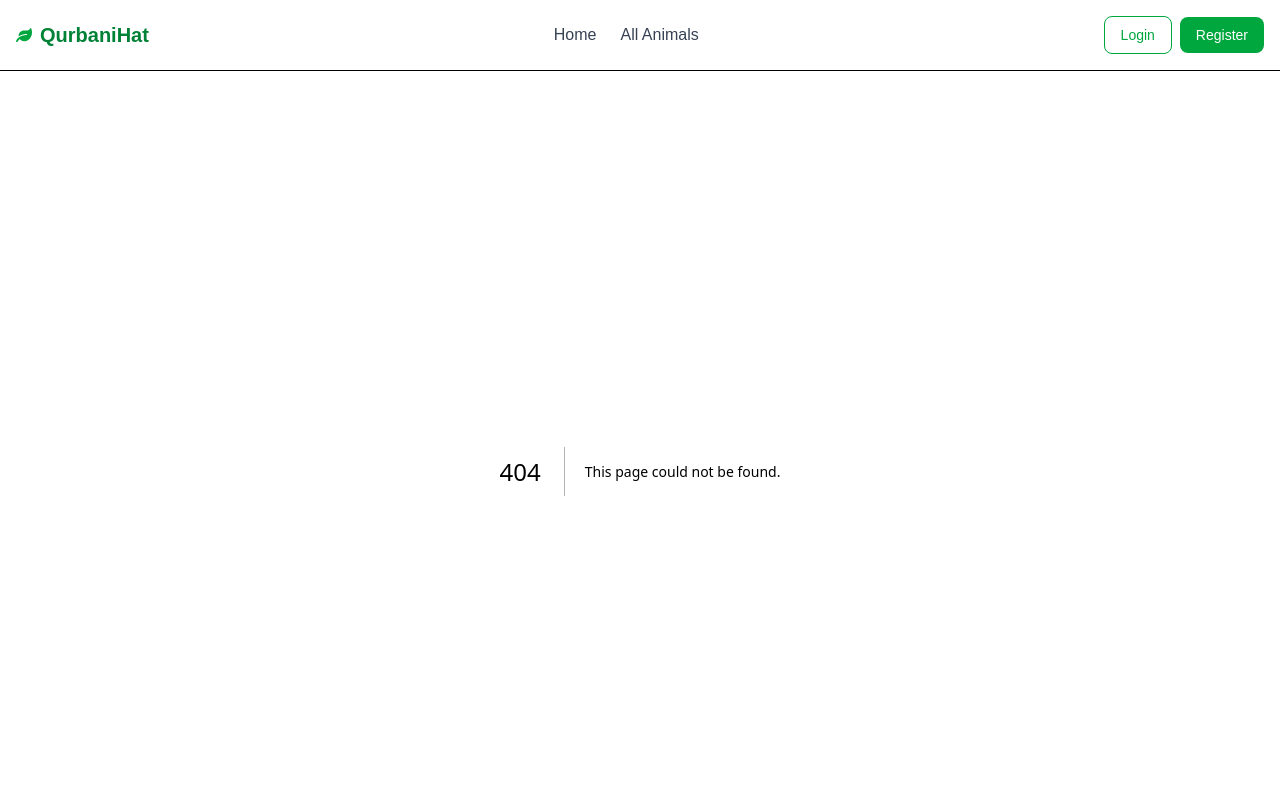
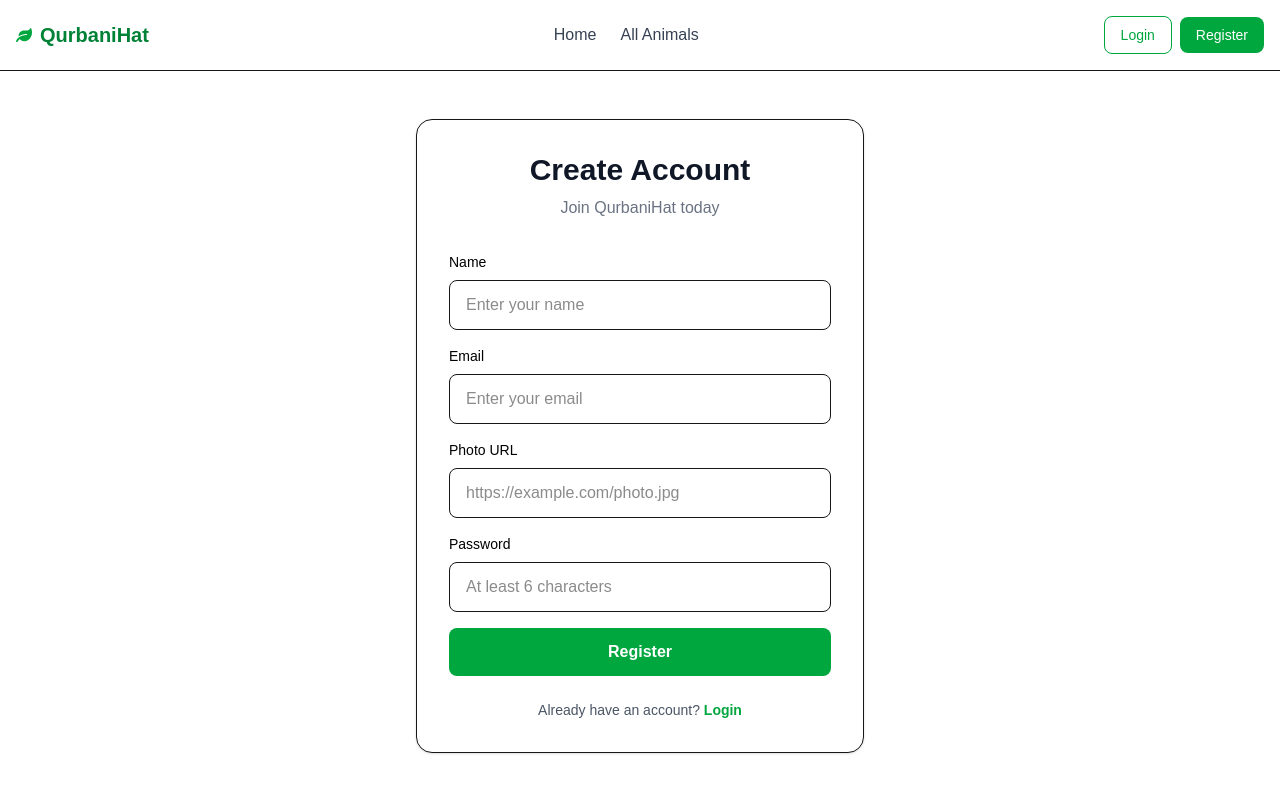
Before and after one commit to arafat-hossen-sabbir/qurbanireid, a Next.js app: page /register in a window 1280 px wide. Before the commit this address had no page. Shown: the top 800 px of the page. Built offline with nearby package versions, Linux system fonts and the light colour scheme; no server answers.

Commit message:
implemented authentication system, login page and registation page.

```diff
--- /dev/null
+++ b/src/app/firebase/firebase.config.js
@@ -0,0 +1,17 @@
+import { initializeApp } from "firebase/app";
+import { getAuth } from "firebase/auth";
+
+const firebaseConfig = {
+  apiKey: process.env.NEXT_PUBLIC_FIREBASE_API_KEY,
+  authDomain: process.env.NEXT_PUBLIC_FIREBASE_AUTH_DOMAIN,
+  projectId: process.env.NEXT_PUBLIC_FIREBASE_PROJECT_ID,
+  storageBucket: process.env.NEXT_PUBLIC_FIREBASE_STORAGE_BUCKET,
+  messagingSenderId: process.env.NEXT_PUBLIC_FIREBASE_MESSAGING_SENDER_ID,
+  appId: process.env.NEXT_PUBLIC_FIREBASE_APP_ID,
+};
+
+const app = initializeApp(firebaseConfig);
+
+export const auth = getAuth(app);
+
+export default app;
--- /dev/null
+++ b/src/app/login/page.js
@@ -0,0 +1,124 @@
+"use client";
+
+import Link from "next/link";
+import { useState } from "react";
+import {
+  GoogleAuthProvider,
+  signInWithEmailAndPassword,
+  signInWithPopup,
+} from "firebase/auth";
+import { auth } from "../firebase/firebase.config";
+
+const LoginPage = () => {
+  const [email, setEmail] = useState("");
+  const [password, setPassword] = useState("");
+
+  const [error, setError] = useState("");
+
+  const handleLogin = async (e) => {
+    e.preventDefault();
+
+    setError("");
+
+    try {
+      await signInWithEmailAndPassword(auth, email, password);
+
+      window.location.href = "/";
+    } catch (error) {
+      setError(error.message);
+    }
+  };
+
+  const handleGoogleLogin = async () => {
+    setError("");
+
+    try {
+      const provider = new GoogleAuthProvider();
+
+      await signInWithPopup(auth, provider);
+
+      window.location.href = "/";
+    } catch (error) {
+      setError(error.message);
+    }
+  };
+
+  return (
+    <main className="flex min-h-[70vh] items-center justify-center px-4 py-12">
+      <div className="w-full max-w-md rounded-2xl border bg-white p-6 shadow-sm md:p-8">
+        <div className="text-center">
+          <h1 className="text-3xl font-bold text-gray-900">Welcome Back</h1>
+
+          <p className="mt-2 text-gray-500">Login to your QurbaniHat account</p>
+        </div>
+
+        <form onSubmit={handleLogin} className="mt-8 space-y-4">
+          <div>
+            <label className="mb-2 block text-sm font-medium text-black">Email</label>
+
+            <input
+              type="email"
+              value={email}
+              onChange={(e) => setEmail(e.target.value)}
+              placeholder="Enter your email"
+              required
+              className="w-full rounded-lg border px-4 py-3 outline-none focus:border-green-600"
+            />
+          </div>
+
+          <div>
+            <label className="mb-2 block text-sm font-medium text-black">Password</label>
+
+            <input
+              type="password"
+              value={password}
+              onChange={(e) => setPassword(e.target.value)}
+              placeholder="Enter your password"
+              required
+              className="w-full rounded-lg border px-4 py-3 outline-none focus:border-green-600"
+            />
+          </div>
+
+          {error && (
+            <p className="rounded-lg bg-red-50 p-3 text-sm text-red-600">
+              {error}
+            </p>
+          )}
+
+          <button
+            type="submit"
+            className="w-full rounded-lg bg-green-600 px-4 py-3 font-semibold text-white transition hover:bg-green-700"
+          >
+            Login
+          </button>
+        </form>
+
+        <div className="my-6 flex items-center gap-3">
+          <div className="h-px flex-1 bg-gray-200" />
+          <span className="text-sm text-gray-400">OR</span>
+          <div className="h-px flex-1 bg-gray-200" />
+        </div>
+
+        <button
+          type="button"
+          onClick={handleGoogleLogin}
+          className="w-full rounded-lg border px-4 py-3 font-semibold text-gray-700 transition hover:bg-gray-50"
+        >
+          Continue with Google
+        </button>
+
+        <p className="mt-6 text-center text-sm text-gray-600">
+          Don&apos;t have an account?{" "}
+          <Link
+            href="/register"
+            className="font-semibold text-green-600 hover:underline"
+          >
+            Register
+          </Link>
+        </p>
+      </div>
+    </main>
+  );
+};
+
+export default LoginPage;
--- a/src/app/page.js
+++ b/src/app/page.js
@@ -11,7 +11,6 @@ const Home = () => {
       {/* Hero Section */}
       <section className="bg-green-50">
         <div className="mx-auto grid max-w-7xl items-center gap-10 px-4 py-16 md:grid-cols-2 md:py-24">
-
           <div>
             <span className="inline-block rounded-full bg-green-100 px-4 py-2 text-sm font-semibold text-green-700">
               Trusted Livestock Marketplace
@@ -19,14 +18,12 @@ const Home = () => {
 
             <h1 className="mt-5 text-4xl font-extrabold leading-tight text-gray-900 md:text-6xl">
               Find the Perfect
-              <span className="block text-green-700">
-                Qurbani Animal
-              </span>
+              <span className="block text-green-700">Qurbani Animal</span>
             </h1>
 
             <p className="mt-5 max-w-xl text-lg leading-8 text-gray-600">
-              Explore healthy and trusted livestock from different locations
-              and choose the right animal for your Qurbani.
+              Explore healthy and trusted livestock from different locations and
+              choose the right animal for your Qurbani.
             </p>
 
             <div className="mt-8 flex flex-wrap gap-4">
@@ -56,30 +53,21 @@ const Home = () => {
             />
 
             <div className="absolute bottom-5 left-5 rounded-xl bg-white/95 px-5 py-3 shadow-lg">
-              <p className="text-sm text-gray-500">
-                Featured Animal
-              </p>
+              <p className="text-sm text-gray-500">Featured Animal</p>
 
-              <p className="font-bold text-gray-800">
-                {animals[0].name}
-              </p>
+              <p className="font-bold text-gray-800">{animals[0].name}</p>
             </div>
           </div>
         </div>
       </section>
 
       {/* Featured Animals */}
-      <section
-        id="featured"
-        className="mx-auto max-w-7xl px-4 py-16"
-      >
+      <section id="featured" className="mx-auto max-w-7xl px-4 py-16">
         <div className="mb-10 flex flex-col justify-between gap-4 sm:flex-row sm:items-end">
           <div>
-            <p className="font-semibold text-green-600">
-              OUR COLLECTION
-            </p>
+            <p className="font-semibold text-green-600">OUR COLLECTION</p>
 
-            <h2 className="mt-2 text-3xl font-bold text-gray-900">
+            <h2 className="mt-2 text-3xl font-bold text-gray-200">
               Featured Animals
             </h2>
 
@@ -107,26 +95,22 @@ const Home = () => {
       <section className="bg-gray-50">
         <div className="mx-auto max-w-7xl px-4 py-16">
           <div className="mx-auto mb-10 max-w-2xl text-center">
-            <p className="font-semibold text-green-600">
-              QURBANI GUIDE
-            </p>
+            <p className="font-semibold text-green-600">QURBANI GUIDE</p>
 
             <h2 className="mt-2 text-3xl font-bold text-gray-900">
               Qurbani Tips
             </h2>
 
             <p className="mt-3 text-gray-600">
-              A few simple things to remember when choosing your Qurbani
-              animal.
+              A few simple things to remember when choosing your Qurbani animal.
             </p>
           </div>
 
           <div className="grid gap-6 md:grid-cols-3">
-
             <div className="rounded-2xl bg-white p-6 shadow-sm">
               <div className="text-4xl">🐄</div>
 
-              <h3 className="mt-4 text-xl font-bold">
+              <h3 className="mt-4 text-xl font-bold text-black">
                 Check Animal Health
               </h3>
 
@@ -139,7 +123,7 @@ const Home = () => {
             <div className="rounded-2xl bg-white p-6 shadow-sm">
               <div className="text-4xl">⚖️</div>
 
-              <h3 className="mt-4 text-xl font-bold">
+              <h3 className="mt-4 text-xl font-bold text-black">
                 Check Age & Weight
               </h3>
 
@@ -152,7 +136,7 @@ const Home = () => {
             <div className="rounded-2xl bg-white p-6 shadow-sm">
               <div className="text-4xl">📍</div>
 
-              <h3 className="mt-4 text-xl font-bold">
+              <h3 className="mt-4 text-xl font-bold text-black">
                 Check Location
               </h3>
 
@@ -161,7 +145,6 @@ const Home = () => {
                 available arrangements.
               </p>
             </div>
-
           </div>
         </div>
       </section>
@@ -169,13 +152,9 @@ const Home = () => {
       {/* Top Breeds */}
       <section className="mx-auto max-w-7xl px-4 py-16">
         <div className="mb-10 text-center">
-          <p className="font-semibold text-green-600">
-            POPULAR CHOICES
-          </p>
+          <p className="font-semibold text-green-600">POPULAR CHOICES</p>
 
-          <h2 className="mt-2 text-3xl font-bold text-gray-900">
-            Top Breeds
-          </h2>
+          <h2 className="mt-2 text-3xl font-bold text-gray-200">Top Breeds</h2>
 
           <p className="mt-3 text-gray-600">
             Explore some popular livestock breeds available on QurbaniHat.
@@ -183,15 +162,12 @@ const Home = () => {
         </div>
 
         <div className="grid gap-5 sm:grid-cols-2 lg:grid-cols-4">
-
           <div className="rounded-2xl border bg-white p-6 text-center transition hover:-translate-y-1 hover:shadow-md">
             <div className="mx-auto flex h-16 w-16 items-center justify-center rounded-full bg-green-100 text-3xl">
               🐄
             </div>
 
-            <h3 className="mt-4 font-bold text-gray-900">
-              Deshi Cow
-            </h3>
+            <h3 className="mt-4 font-bold text-gray-900">Deshi Cow</h3>
 
             <p className="mt-2 text-sm text-gray-500">
               Hardy and locally popular
@@ -203,9 +179,7 @@ const Home = () => {
               🐄
             </div>
 
-            <h3 className="mt-4 font-bold text-gray-900">
-              Red Chittagong
-            </h3>
+            <h3 className="mt-4 font-bold text-gray-900">Red Chittagong</h3>
 
             <p className="mt-2 text-sm text-gray-500">
               Famous Bangladeshi breed
@@ -217,9 +191,7 @@ const Home = () => {
               🐄
             </div>
 
-            <h3 className="mt-4 font-bold text-gray-900">
-              Friesian
-            </h3>
+            <h3 className="mt-4 font-bold text-gray-900">Friesian</h3>
 
             <p className="mt-2 text-sm text-gray-500">
               Large and strong cattle
@@ -231,15 +203,10 @@ const Home = () => {
               🐐
             </div>
 
-            <h3 className="mt-4 font-bold text-gray-900">
-              Black Bengal
-            </h3>
+            <h3 className="mt-4 font-bold text-gray-900">Black Bengal</h3>
 
-            <p className="mt-2 text-sm text-gray-500">
-              Popular goat breed
-            </p>
+            <p className="mt-2 text-sm text-gray-500">Popular goat breed</p>
           </div>
-
         </div>
       </section>
 
@@ -247,11 +214,8 @@ const Home = () => {
       <section className="bg-green-900 text-white">
         <div className="mx-auto max-w-7xl px-4 py-16">
           <div className="grid gap-10 md:grid-cols-2 md:items-center">
-
             <div>
-              <p className="font-semibold text-green-300">
-                WHY QURBANIHAT?
-              </p>
+              <p className="font-semibold text-green-300">WHY QURBANIHAT?</p>
 
               <h2 className="mt-3 text-3xl font-bold md:text-4xl">
                 A simpler way to find your Qurbani animal.
@@ -265,11 +229,8 @@ const Home = () => {
             </div>
 
             <div className="grid gap-4 sm:grid-cols-2">
-
               <div className="rounded-2xl bg-green-800 p-5">
-                <h3 className="text-lg font-bold">
-                  Healthy Animals
-                </h3>
+                <h3 className="text-lg font-bold">Healthy Animals</h3>
 
                 <p className="mt-2 text-sm leading-6 text-green-100">
                   Browse detailed information about available livestock.
@@ -277,9 +238,7 @@ const Home = () => {
               </div>
 
               <div className="rounded-2xl bg-green-800 p-5">
-                <h3 className="text-lg font-bold">
-                  Easy Comparison
-                </h3>
+                <h3 className="text-lg font-bold">Easy Comparison</h3>
 
                 <p className="mt-2 text-sm leading-6 text-green-100">
                   Compare price, weight, breed, age and location.
@@ -287,9 +246,7 @@ const Home = () => {
               </div>
 
               <div className="rounded-2xl bg-green-800 p-5">
-                <h3 className="text-lg font-bold">
-                  Simple Booking
-                </h3>
+                <h3 className="text-lg font-bold">Simple Booking</h3>
 
                 <p className="mt-2 text-sm leading-6 text-green-100">
                   Choose an animal and submit your booking information.
@@ -297,20 +254,16 @@ const Home = () => {
               </div>
 
               <div className="rounded-2xl bg-green-800 p-5">
-                <h3 className="text-lg font-bold">
-                  User Friendly
-                </h3>
+                <h3 className="text-lg font-bold">User Friendly</h3>
 
                 <p className="mt-2 text-sm leading-6 text-green-100">
                   Designed to work smoothly across different devices.
                 </p>
               </div>
-
             </div>
           </div>
         </div>
       </section>
-
     </div>
   );
 };
--- /dev/null
+++ b/src/app/register/page.js
@@ -0,0 +1,155 @@
+"use client";
+
+import Link from "next/link";
+import { useState } from "react";
+import { createUserWithEmailAndPassword, updateProfile } from "firebase/auth";
+import { auth } from "../firebase/firebase.config";
+
+const RegisterPage = () => {
+  const [name, setName] = useState("");
+  const [email, setEmail] = useState("");
+  const [photoURL, setPhotoURL] = useState("");
+  const [password, setPassword] = useState("");
+
+  const [error, setError] = useState("");
+  const [success, setSuccess] = useState("");
+
+  const handleRegister = async (e) => {
+    e.preventDefault();
+
+    setError("");
+    setSuccess("");
+
+    if (password.length < 6) {
+      setError("Password must be at least 6 characters.");
+      return;
+    }
+
+    try {
+      const result = await createUserWithEmailAndPassword(
+        auth,
+        email,
+        password,
+      );
+
+      await updateProfile(result.user, {
+        displayName: name,
+        photoURL: photoURL || null,
+      });
+
+      setSuccess("Registration successful!");
+
+      setName("");
+      setEmail("");
+      setPhotoURL("");
+      setPassword("");
+    } catch (error) {
+      setError(error.message);
+    }
+  };
+
+  return (
+    <main className="flex min-h-[70vh] items-center justify-center px-4 py-12">
+      <div className="w-full max-w-md rounded-2xl border bg-white p-6 shadow-sm md:p-8">
+        <div className="text-center">
+          <h1 className="text-3xl font-bold text-gray-900">Create Account</h1>
+
+          <p className="mt-2 text-gray-500">Join QurbaniHat today</p>
+        </div>
+
+        <form onSubmit={handleRegister} className="mt-8 space-y-4">
+          <div>
+            <label className="mb-2 block text-sm font-medium text-black">
+              Name
+            </label>
+
+            <input
+              type="text"
+              value={name}
+              onChange={(e) => setName(e.target.value)}
+              placeholder="Enter your name"
+              required
+              className="w-full rounded-lg border px-4 py-3 outline-none focus:border-green-600"
+            />
+          </div>
+
+          <div>
+            <label className="mb-2 block text-sm font-medium text-black">
+              Email
+            </label>
+
+            <input
+              type="email"
+              value={email}
+              onChange={(e) => setEmail(e.target.value)}
+              placeholder="Enter your email"
+              required
+              className="w-full rounded-lg border px-4 py-3 outline-none focus:border-green-600"
+            />
+          </div>
+
+          <div>
+            <label className="mb-2 block text-sm font-medium text-black">
+              Photo URL
+            </label>
+
+            <input
+              type="url"
+              value={photoURL}
+              onChange={(e) => setPhotoURL(e.target.value)}
+              placeholder="https://example.com/photo.jpg"
+              className="w-full rounded-lg border px-4 py-3 outline-none focus:border-green-600"
+            />
+          </div>
+
+          <div>
+            <label className="mb-2 block text-sm font-medium text-black">
+              Password
+            </label>
+
+            <input
+              type="password"
+              value={password}
+              onChange={(e) => setPassword(e.target.value)}
+              placeholder="At least 6 characters"
+              required
+              minLength={6}
+              className="w-full rounded-lg border px-4 py-3 outline-none focus:border-green-600"
+            />
+          </div>
+
+          {error && (
+            <p className="rounded-lg bg-red-50 p-3 text-sm text-red-600">
+              {error}
+            </p>
+          )}
+
+          {success && (
+            <p className="rounded-lg bg-green-50 p-3 text-sm text-green-700">
+              {success}
+            </p>
+          )}
+
+          <button
+            type="submit"
+            className="w-full rounded-lg bg-green-600 px-4 py-3 font-semibold text-white transition hover:bg-green-700"
+          >
+            Register
+          </button>
+        </form>
+
+        <p className="mt-6 text-center text-sm text-gray-600">
+          Already have an account?{" "}
+          <Link
+            href="/login"
+            className="font-semibold text-green-600 hover:underline"
+          >
+            Login
+          </Link>
+        </p>
+      </div>
+    </main>
+  );
+};
+
+export default RegisterPage;
```
